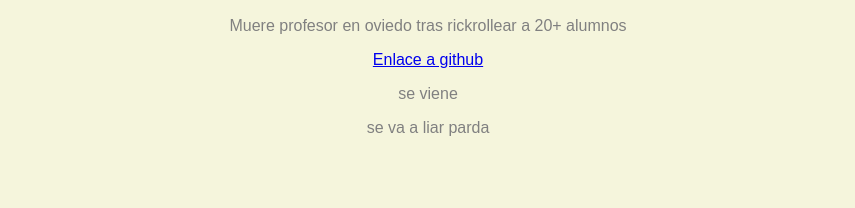
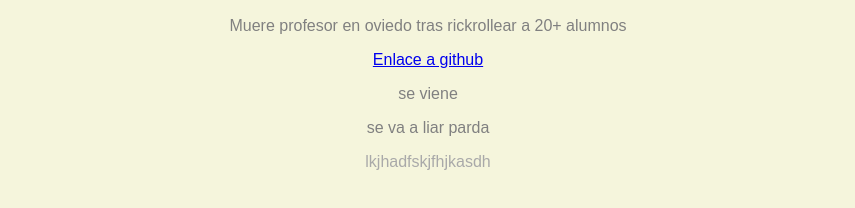
Before and after one commit to rsvives/pagina_chachi, a plain HTML site: page index.html in a window 1280 px wide. Shown: the part 396-604 px from the top of the page, without its empty margins (212-1067 px from the left). Drawn offline with Linux system fonts and the light colour scheme.

Commit message:
sahdjfkjh

```diff
--- a/index.html
+++ b/index.html
@@ -19,6 +19,7 @@
     <a href="https://github.com/rodri-afa">Enlace a github</a>
     <p>se viene</p>
     <p>se va a liar parda</p>
+    lkjhadfskjfhjkasdh
 </body>
 
 </html>
```
